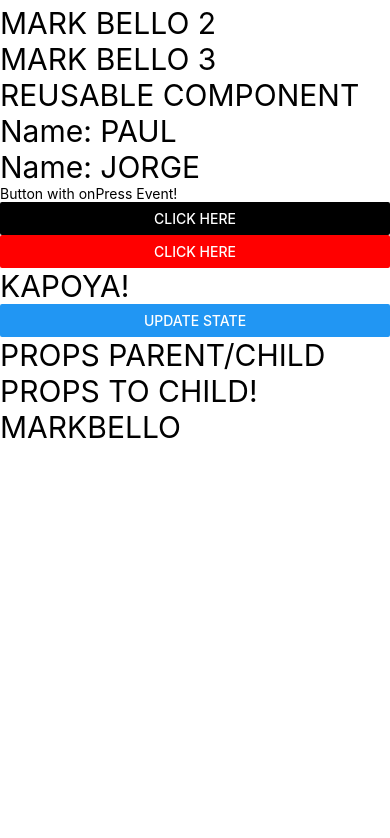
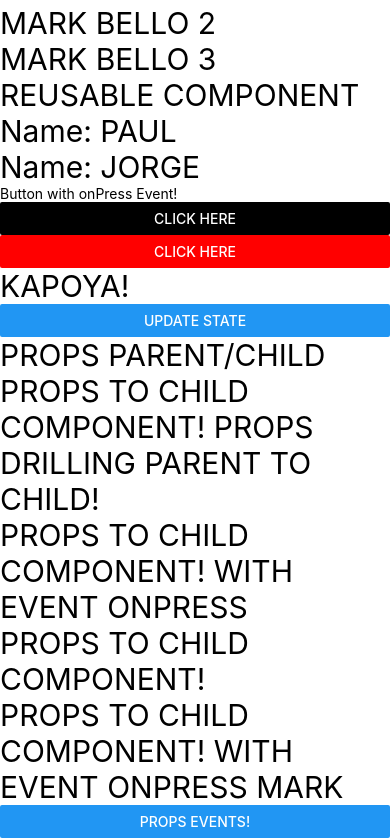
Before and after one commit to m4rkbello/ReactNativeCLI_FullCourse, a React Native app: screen / in a window 390 px wide. Shown: the part 700-1538 px from the top of the page. Before the commit the page ends 1145 px from the top, so only its background shows below. Built offline with nearby package versions, Linux system fonts and the light colour scheme.

Commit message:
STATE AND PROPS WITH BUTTON OHAHAY!

```diff
--- a/components/PropsComponent.js
+++ b/components/PropsComponent.js
@@ -1,24 +1,29 @@
-import React from "react";
+import React, { useState } from "react";
 import { View, Button, Text } from 'react-native';
 
 const PropsParentComponent = () => {
 
-    let name = "MARKBELLO";
+    let name = "PROPS DRILLING PARENT TO CHILD!";
+    const [alias, setAlias] = useState("MARK");
 
     return (
         <View>
             <Text style={{ fontSize: 30 }}>PROPS PARENT/CHILD </Text>
             <PropsChildrenComponent name={name} />
-
+            <PropsChildrenComponent alias={alias} />
+            <Button title="PROPS EVENTS!" onPress={() => setAlias("OHAHAY!")} />
         </View>
     );
 };
 
 
-const PropsChildrenComponent = (ohahay) => {
+const PropsChildrenComponent = (x) => {
+    console.log(x);
     return (
         <View>
-            <Text style={{ fontSize: 30 }}>PROPS TO CHILD! {ohahay.name} </Text>
+            <Text style={{ fontSize: 30 }}>PROPS TO CHILD COMPONENT! {x.name} </Text>
+            <Text style={{ fontSize: 30 }}>PROPS TO CHILD COMPONENT! WITH EVENT ONPRESS {x.alias} </Text>
+
         </View>
     )
 }
```
